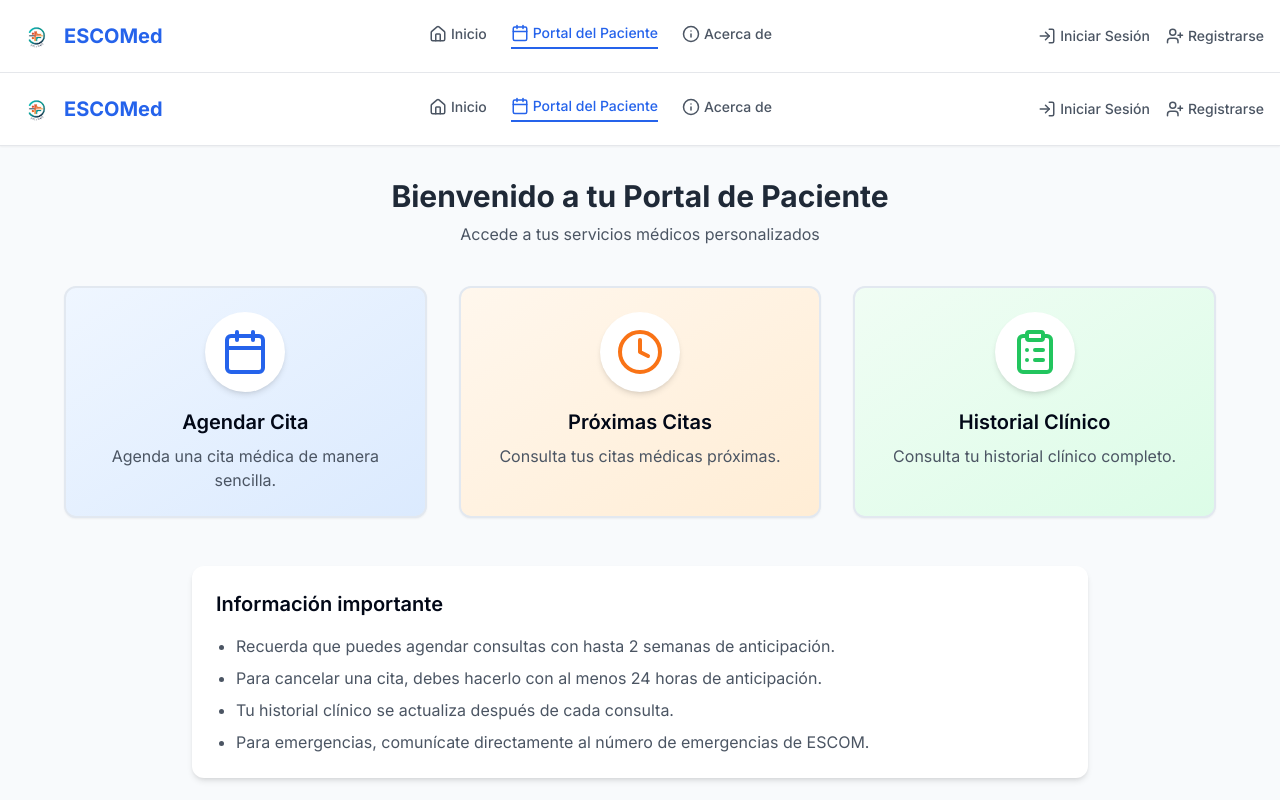
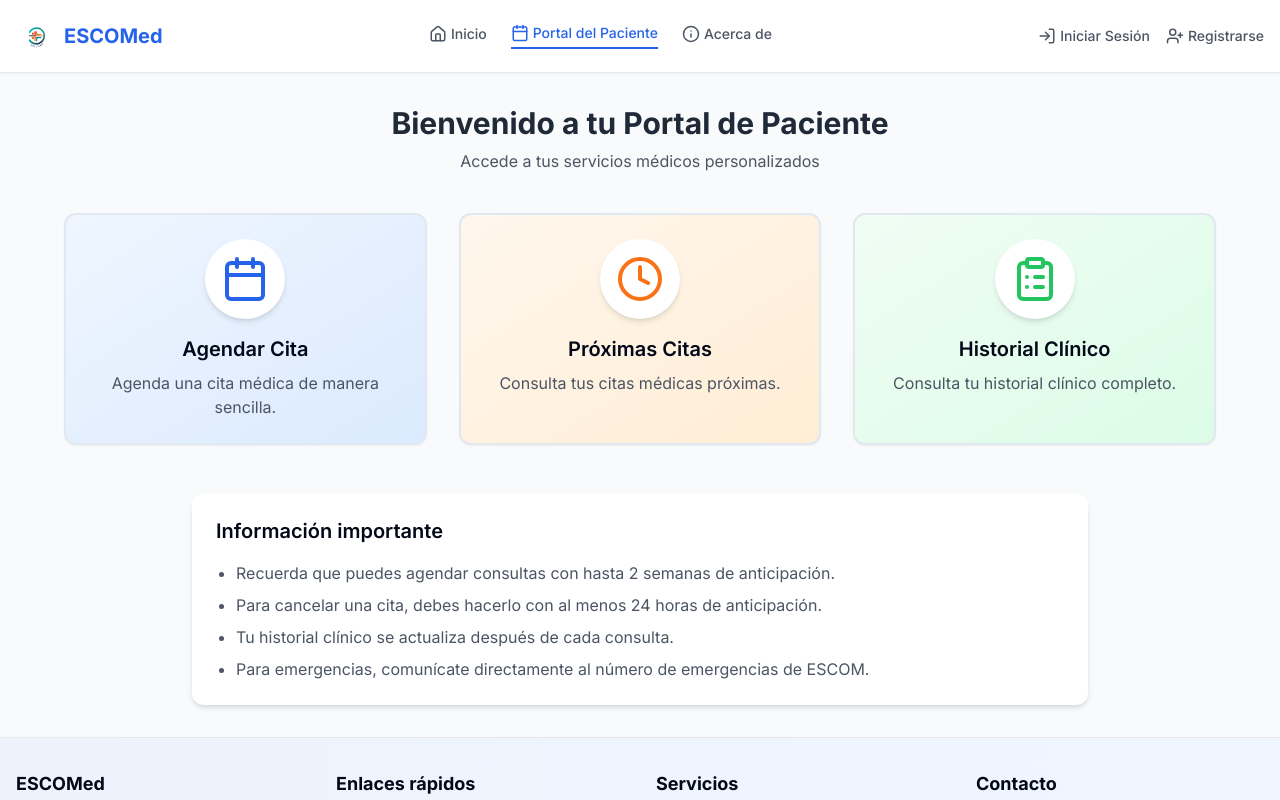
Before and after one commit to JonathanLuher/FrontendESCOMmed, a React (Vite) app: page /patient in a window 1280 px wide. Shown: the top 800 px of the page. Built offline with nearby package versions, Linux system fonts and the light colour scheme.

Commit message:
Remove duplicate navbar
The navigation bar was appearing twice on some pages. This commit removes the duplicate instance.

```diff
--- a/src/pages/Index.tsx
+++ b/src/pages/Index.tsx
@@ -1,9 +1,8 @@
-import React, { useEffect } from 'react';
+import React from 'react';
 import { Button } from '@/components/ui/button';
 import { useNavigate } from 'react-router-dom';
 import { motion, AnimatePresence } from 'framer-motion';
 import Footer from '@/components/Footer';
-import Navbar from '@/components/Navbar';
 import {
   Carousel,
   CarouselContent,
@@ -37,8 +36,6 @@ const Index = () => {
 
   return (
     <>
-      <Navbar />
-
       <main className="container mx-auto px-4 py-12 flex flex-col items-center justify-center">
         {/* Carrusel de imágenes mejorado */}
         <motion.div
--- a/src/pages/Login.tsx
+++ b/src/pages/Login.tsx
@@ -7,7 +7,6 @@ import { Button } from '@/components/ui/button';
 import { Label } from '@/components/ui/label';
 import { Input } from '@/components/ui/input';
 import { motion } from 'framer-motion';
-import Navbar from '@/components/Navbar';
 import Footer from '@/components/Footer';
 
 const Login = () => {
@@ -39,7 +38,6 @@ const Login = () => {
 
   return (
     <>
-      <Navbar />
       <div className="flex flex-col items-center justify-center p-4 min-h-[80vh]">
         <motion.div
           initial={{ opacity: 0, scale: 0.95 }}
--- a/src/pages/PatientView.tsx
+++ b/src/pages/PatientView.tsx
@@ -1,9 +1,7 @@
-
 import React from 'react';
 import { Link } from 'react-router-dom';
 import { motion } from 'framer-motion';
 import { Calendar, ClipboardList, Clock } from 'lucide-react';
-import Navbar from '@/components/Navbar';
 import Footer from '@/components/Footer';
 import { Card, CardContent } from '@/components/ui/card';
 
@@ -66,8 +64,6 @@ const PatientView = () => {
 
   return (
     <>
-      <Navbar />
-
       <div className="container mx-auto px-4 py-8">
         <motion.div
           initial={{ opacity: 0, y: -20 }}
```
